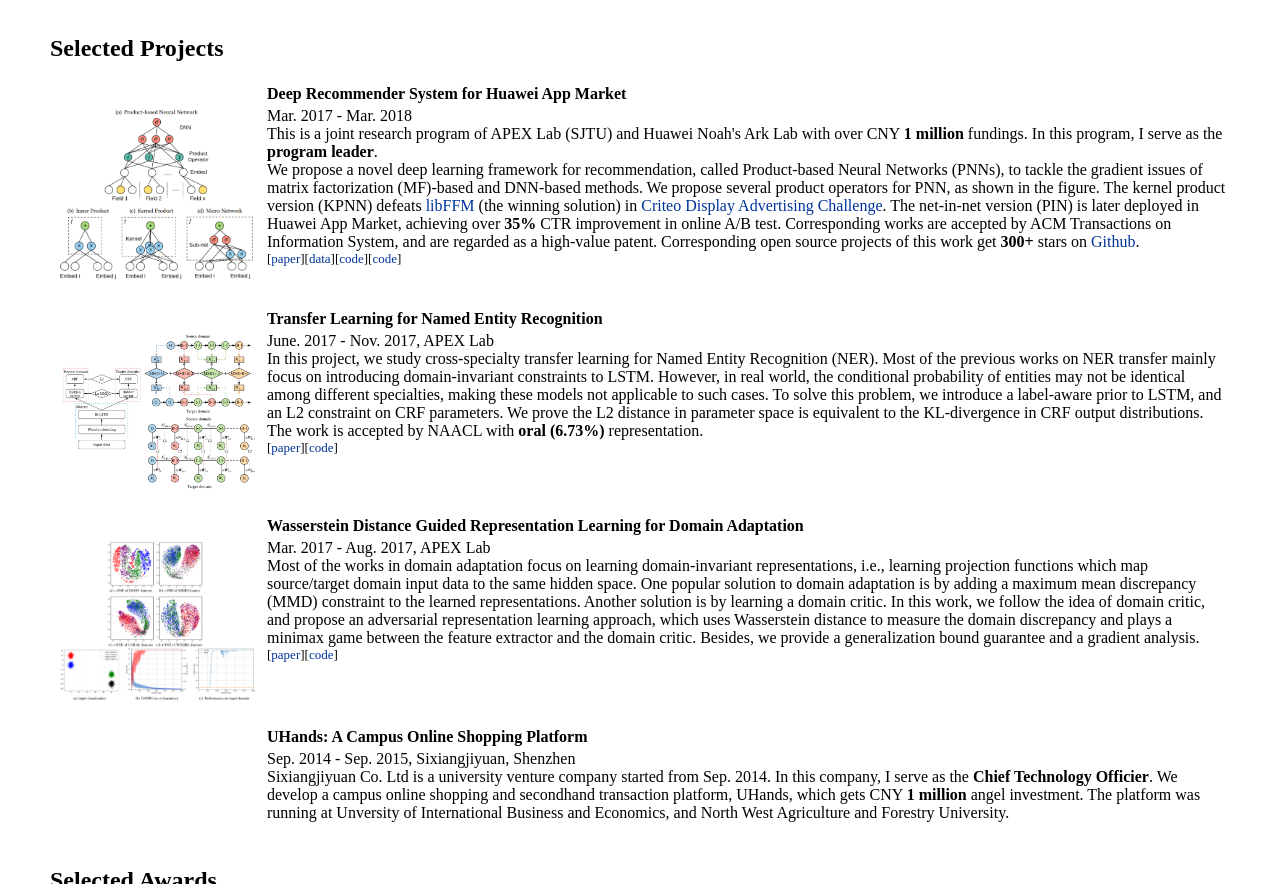
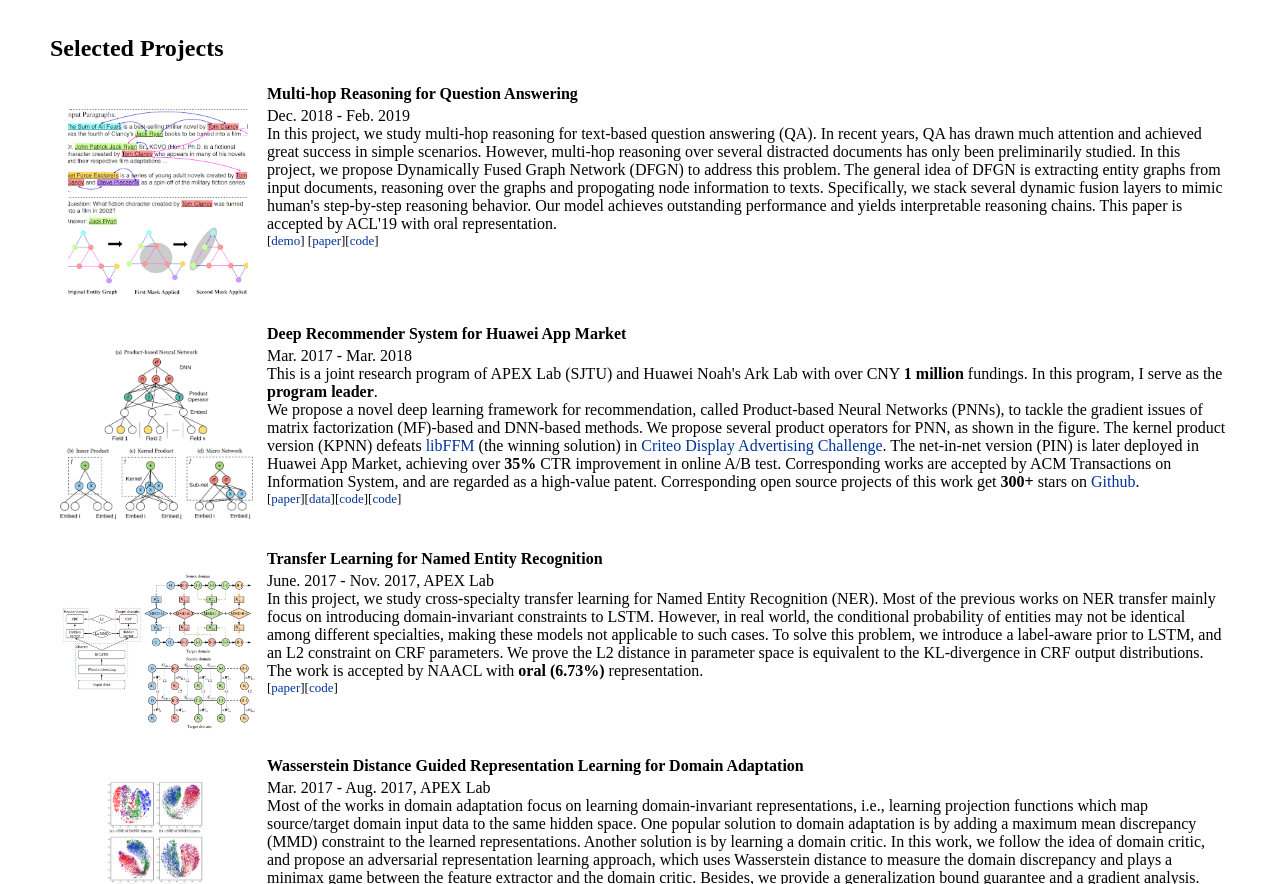
Before and after one commit to Atomu2014/atomu2014.github.io, a plain HTML site: page index.html in a window 1280 px wide. Shown: the part 1398-2282 px from the top of the page. Drawn offline with Linux system fonts and the light colour scheme.

Commit message:
update dfgn

```diff
--- a/index.html
+++ b/index.html
@@ -149,6 +149,17 @@ Before that, I have worked with <a href="http://www0.cs.ucl.ac.uk/staff/Jun.Wang
 <table>
 <tbody>
 
+<tr><td></td><td style="text-align:left"><b>Multi-hop Reasoning for Question Answering</b></td></tr>
+<tr>
+  <td width="210" style="text-align:center"><img width="180" src="index/dfgn.png" alt="dfgn"> </td>
+  <td valign="top">
+    Dec. 2018 - Feb. 2019<br>
+    In this project, we study multi-hop reasoning for text-based question answering (QA). In recent years, QA has drawn much attention and achieved great success in simple scenarios. However, multi-hop reasoning over several distracted documents has only been preliminarily studied. In this project, we propose Dynamically Fused Graph Network (DFGN) to address this problem. The general idea of DFGN is extracting entity graphs from input documents, reasoning over the graphs and propogating node information to texts. Specifically, we stack several dynamic fusion layers to mimic human's step-by-step reasoning behavior. Our model achieves outstanding performance and yields interpretable reasoning chains. This paper is accepted by ACL'19 with oral representation.<br>
+    <font size="-1"> [<a href="">demo</a>] [<a href="https://arxiv.org/abs/1905.06933">paper</a>][<a href="https://github.com/woshiyyya/DFGN-pytorch">code</a>] </font>
+  </td>
+</tr>
+<tr><td></td><td><br></td></tr>
+
 <tr><td></td><td style="text-align:left"><b>Deep Recommender System for Huawei App Market</b></td></tr>
 <tr>
   <td width="210" style="text-align:center"><img width="200" src="index/pnn.png" alt="pnn"> </td>
```
Also changed, not shown: index/dfgn.png (added).
